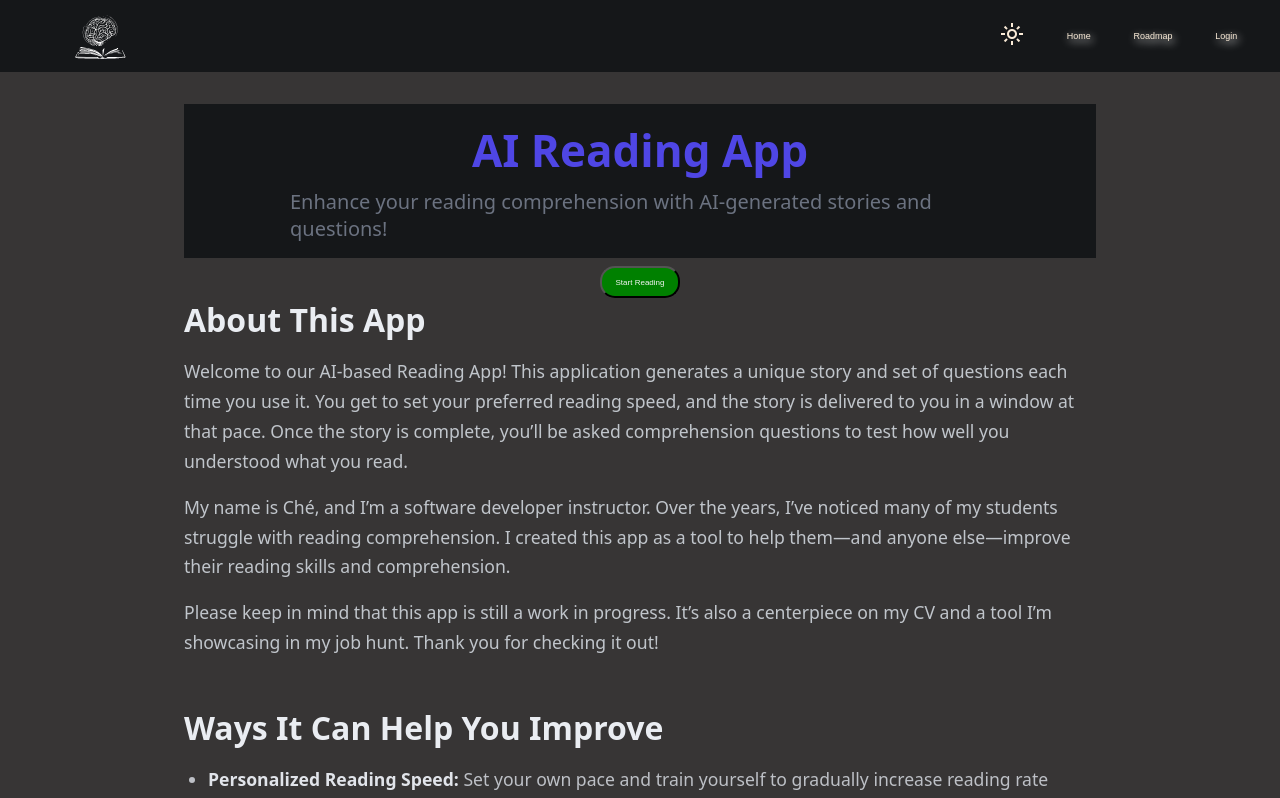
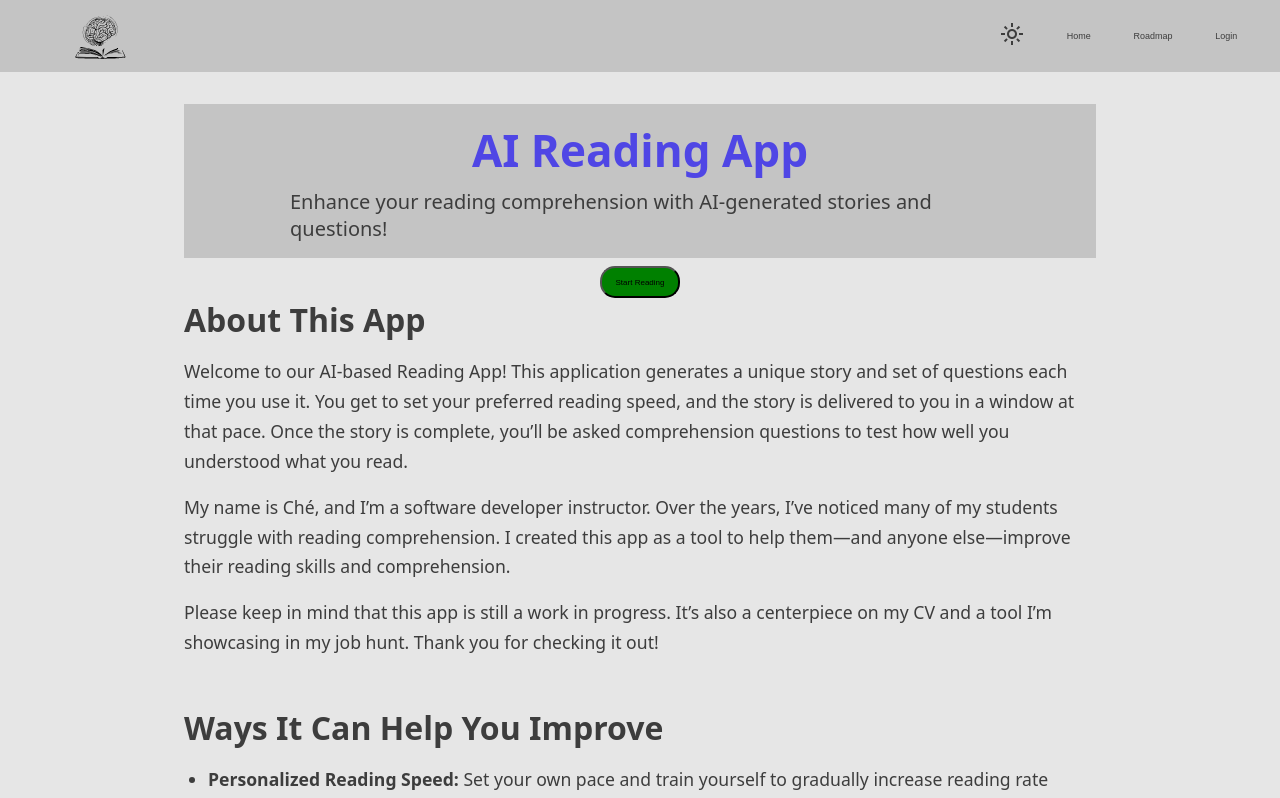
Before and after one commit to Cheplusplus/reading-app, a Next.js app: page / in a window 1280 px wide. Shown: the top 798 px of the page. Built offline with nearby package versions, Linux system fonts and the light colour scheme; no server answers.

Commit message:
Adds theme toggle function

```diff
--- a/src/app/components/Reader/reader.module.css
+++ b/src/app/components/Reader/reader.module.css
@@ -2,6 +2,7 @@
   font-size: 2vw;
   text-align: center;
   height: 500px;
+  color: var(--text-muted);
 }
 .btn {
   padding: 0.1rem 1rem;
--- a/src/app/components/ToogleTheme/toggleThemeButton.module.css
+++ b/src/app/components/ToogleTheme/toggleThemeButton.module.css
@@ -1,5 +1,5 @@
 .btn {
-  color: antiquewhite;
+  color: var(--text-muted);
   cursor: pointer;
   -webkit-user-select: none; /* Safari */
   -ms-user-select: none; /* IE 10 and IE 11 */
--- a/src/app/globals.css
+++ b/src/app/globals.css
@@ -1,13 +1,48 @@
 :root {
-  --background: #ffffff;
-  --foreground: #171717;
+  /* Fonts */
+  --font-sans: "Inter", sans-serif;
+  --font-serif: "Merriweather", serif;
+  --font-mono: "Fira Code", monospace;
+
+  /* Colors - Light Mode */
+  --background: #e6e6e6;
+  --foreground: #c4c4c4;
+  --surface: #f5f5f5;
+  --border: #dddddd;
+  --accent: #0066ff;
+  --accent-hover: #0052cc;
+  --text-muted: #3d3d3d;
+  --text-inverted: #eaeaea;
+
+  /* Shadows */
+  --shadow-sm: 0 1px 2px rgba(0, 0, 0, 0.05);
+  --shadow-md: 0 4px 6px rgba(0, 0, 0, 0.1);
+  --shadow-lg: 0 10px 15px rgba(0, 0, 0, 0.15);
+
+  /* Values */
+  --invert: 0%;
 }
 
-@media (prefers-color-scheme: dark) {
-  :root {
-    --background: #0a0a0a;
-    --foreground: #ededed;
-  }
+[data-theme="dark"] {
+  /* Fonts - (Same fonts, can override if desired) */
+
+  /* Colors - Dark Mode */
+  --background: #151515;
+  --foreground: #353535;
+  --surface: #1a1a1a;
+  --border: #333333;
+  --accent: #3399ff;
+  --accent-hover: #66b3ff;
+  --text-muted: #c3c3c3;
+  --text-inverted: #000000;
+
+  /* Shadows - slightly lighter to reflect brightness differences */
+  --shadow-sm: 0 1px 2px rgba(255, 255, 255, 0.05);
+  --shadow-md: 0 4px 6px rgba(255, 255, 255, 0.08);
+  --shadow-lg: 0 10px 15px rgba(255, 255, 255, 0.1);
+
+  /* Values */
+  --invert: 100%;
 }
 
 html,
@@ -17,7 +52,7 @@ body {
 }
 
 body {
-  color: var(--foreground);
+  color: var(--text-muted);
   background: var(--background);
   font-family: Arial, Helvetica, sans-serif;
   -webkit-font-smoothing: antialiased;
@@ -34,9 +69,3 @@ a {
   color: inherit;
   text-decoration: none;
 }
-
-@media (prefers-color-scheme: dark) {
-  html {
-    color-scheme: dark;
-  }
-}
--- a/src/app/layout.tsx
+++ b/src/app/layout.tsx
@@ -1,15 +1,44 @@
 import "./globals.css";
 import { UserProvider } from "@auth0/nextjs-auth0/client";
 import styles from "./page.module.css";
-import { getSession } from "@auth0/nextjs-auth0";
 import AccessControls from "./components/AccessContols/AccessControls";
 import Image from "next/image";
 import logo from "../../public/open-book-with-brain-emerging-from-the-pages.svg";
 import { ThemeProvider } from "./components/ThemeProvider/ThemeProver";
 import ToggleThemeButton from "./components/ToogleTheme/ToggleThemeButton";
 
-//@ts-ignore
-const session = await getSession();
+export const metadata = {
+  title: "Read & Test | Interactive Reading Comprehension",
+  description: "Generate high-quality, fact-based stories and test your understanding with randomized multiple-choice questions.",
+  keywords: ["reading comprehension", "education", "interactive quiz", "stories", "learning", "javascript quiz format", "true stories", "multiple choice"],
+  authors: [{ name: "Your App Name", url: "https://yourdomain.com" }],
+  creator: "Your App Name",
+  openGraph: {
+    title: "Read & Test",
+    description: "Read fact-based stories and test your comprehension with randomized multiple-choice quizzes.",
+    url: "https://yourdomain.com",
+    siteName: "Read & Test",
+    images: [
+      {
+        url: "https://yourdomain.com/og-image.png", // Replace with your OG image
+        width: 1200,
+        height: 630,
+        alt: "Read & Test preview",
+      },
+    ],
+    locale: "en_US",
+    type: "website",
+  },
+  twitter: {
+    card: "summary_large_image",
+    title: "Read & Test",
+    description: "Challenge your reading skills with dynamic quizzes based on real-world stories.",
+    images: ["https://yourdomain.com/og-image.png"], // Replace with your image
+    creator: "@yourtwitterhandle", // Optional
+  },
+  metadataBase: new URL("https://yourdomain.com"),
+  themeColor: "#ffffff", // Adjust for light/dark if needed
+};
 
 export default function RootLayout({
   children,
@@ -19,8 +48,8 @@ export default function RootLayout({
   return (
     <html lang="en" suppressHydrationWarning>
       <UserProvider>
-        <body suppressHydrationWarning>
-          <ThemeProvider attribute="class" defaultTheme="system" enableSystem disableTransitionOnChange>
+        <body>
+          <ThemeProvider attribute="data-theme" defaultTheme="system" enableSystem disableTransitionOnChange>
             <header className={styles.header}>
               <Image src={logo} alt="Logo" className={styles.logo} />
               <div className={styles.controls}>
--- a/src/app/lib/getUserServer.tsx
+++ b/src/app/lib/getUserServer.tsx
@@ -19,7 +19,6 @@ export const getUser = async () => {
         data: {
           username: session.user.nickname,
           email: session.user.email,
-          stats: [],
         },
       });
     }
--- a/src/app/page.module.css
+++ b/src/app/page.module.css
@@ -4,14 +4,12 @@
   flex-direction: column;
   margin: auto;
   width: 100%;
-  color: antiquewhite;
-  background: rgb(55, 53, 53) !important;
+  background: var(--background);
   min-height: 100vh;
 }
 
 .banner {
-  /* height: 10vh; */
-  background-color: rgb(21, 23, 25);
+  background-color: var(--foreground);
   display: flex;
   flex-direction: column;
   justify-content: center;
@@ -20,25 +18,23 @@
 }
 
 .nav_list {
-  color: antiquewhite;
   display: flex;
   flex-direction: row;
   list-style-type: none;
   justify-content: space-evenly;
   font-size: 0.7vw;
-  filter: drop-shadow(2px 3px 4px rgba(255, 255, 255, 1));
   width: 20vw;
+  color: var(--text-muted);
 }
 .container {
   max-width: 960px;
   margin: 0 auto;
   padding: 2rem 1.5rem;
   font-family: system-ui, -apple-system, BlinkMacSystemFont, "Segoe UI", Roboto, "Helvetica Neue", sans-serif;
-  color: antiquewhite;
 }
 
 .header {
-  background-color: rgb(21, 23, 25);
+  background-color: var(--foreground);
   text-align: center;
   display: flex;
   flex-direction: row;
@@ -56,7 +52,6 @@
 
 .subtitle {
   font-size: 1.25rem;
-  color: #6b7280; /* gray-500 */
   max-width: 700px;
   margin: 0 auto;
 }
@@ -69,20 +64,17 @@
   font-size: 2rem;
   font-weight: 600;
   margin-bottom: 1rem;
-  color: #eaedf2; /* gray-900 */
 }
 
 .section p {
   font-size: 1.1rem;
   line-height: 1.7;
   margin-bottom: 1rem;
-  color: #c0c5cb; /* gray-700 */
 }
 
 .section ul {
   list-style: disc;
   padding-left: 1.5rem;
-  color: #bdc0c6;
 }
 
 .section li {
@@ -91,16 +83,11 @@
   margin-bottom: 0.75rem;
 }
 
-.section li strong {
-  color: #e1e4ea;
-}
-
 .start_btn {
   font-size: 1vh;
   width: 10vh;
   height: 4vh;
   background-color: green;
-  color: whitesmoke;
   border-radius: 15px;
   cursor: pointer;
 }
@@ -108,7 +95,6 @@
 .start_btn:hover {
   background-color: rgb(25, 171, 25);
   filter: drop-shadow(2px 2px 3px rgba(0, 0, 0, 2));
-  color: white;
 }
 
 .start_btn_div {
@@ -133,8 +119,8 @@
 .logo {
   width: 7vh;
   height: 7vh;
-  -webkit-filter: invert(100%); /* safari 6.0 - 9.0 */
-  filter: invert(100%);
+  -webkit-filter: invert(var(--invert)); /* safari 6.0 - 9.0 */
+  filter: invert(var(--invert));
   margin: 1vh;
 }
 
--- a/src/app/roadmap/page.tsx
+++ b/src/app/roadmap/page.tsx
@@ -47,7 +47,7 @@ const milestones = [
   {
     title: "Styling and Themes",
     description: "Implement consistent styling and support for light/dark themes.",
-    completed: false,
+    completed: true,
   },
   {
     title: "Challenge Difficulty",
```
Also changed, not shown: src/app/components/ResultsLineChart/ResultsLineChart.tsx (+6 -5 lines), src/app/roadmap/roadmap.module.css (+4 -4 lines), 1 other file (tests, documents, lock files or other folders).
